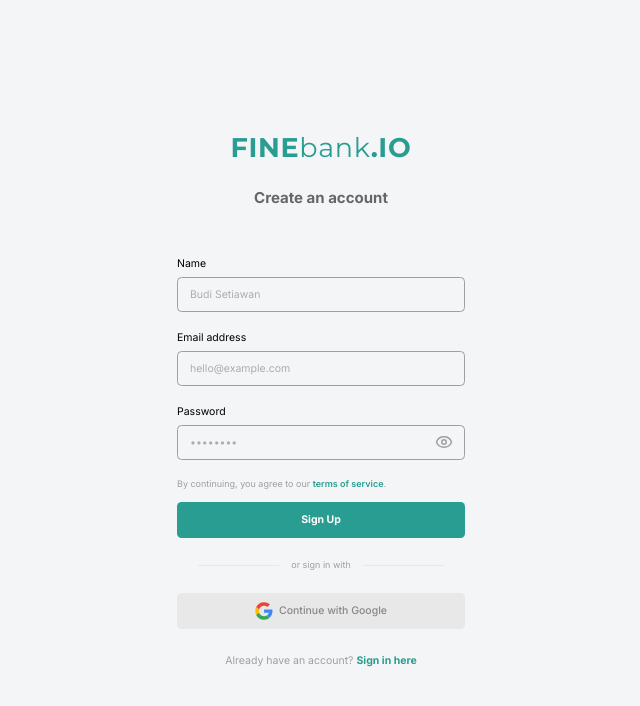
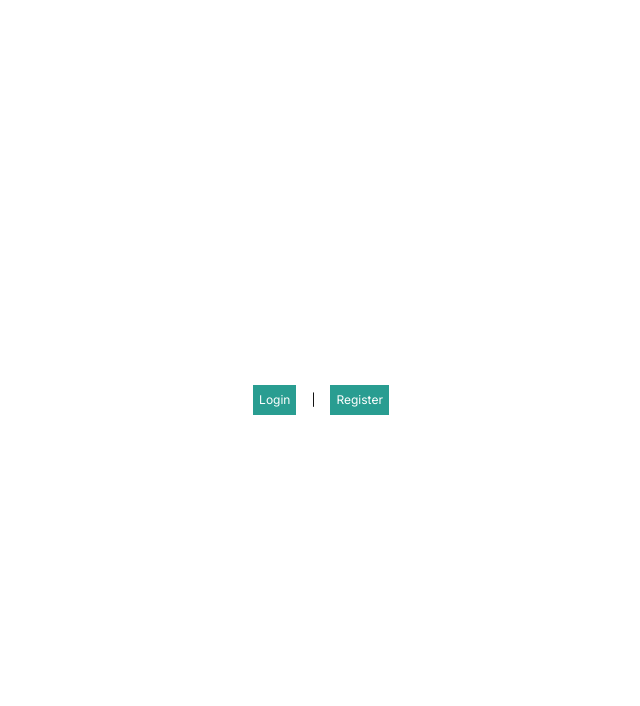
Before and after one commit to Farihna/admin-ui, a React (Vite) app: page / in a window 1280 px wide. Shown: the top 706 px of the page, without its empty margins (319-959 px from the left). Built offline with nearby package versions, Linux system fonts and the light colour scheme.

Commit message:
react router dom

```diff
--- a/package.json
+++ b/package.json
@@ -14,6 +14,7 @@
     "lucide-react": "^1.7.0",
     "react": "^18.3.1",
     "react-dom": "^18.3.1",
+    "react-router-dom": "^7.15.0",
     "tailwindcss": "^4.2.1"
   },
   "devDependencies": {
--- a/src/App.jsx
+++ b/src/App.jsx
@@ -1,14 +1,39 @@
 import React, { useState } from "react";
-import { Eye, EyeOff } from "lucide-react";
-
 import "./App.css";
 import SignInPage from "./pages/signin";
 import SignUpPage from "./pages/signup";
+import ErrorPage from "./pages/error";
+import { createBrowserRouter, RouterProvider } from "react-router-dom";
+import { Link } from "react-router-dom";
 
 function App() {
-  return (
-    <SignUpPage />
-  );
+  const myRouter = createBrowserRouter([
+    {
+      path: "/",
+      element: (
+        <div className="flex justify-center items-center min-h-screen">
+          <Link to="/signin" className="p-2 m-5 bg-primary text-white">
+            Login
+          </Link>
+          |
+          <Link to="/signup" className="p-2 m-5 bg-primary text-white">
+            Register
+          </Link>
+        </div>
+      ),
+      errorElement: <ErrorPage />,
+    },
+    {
+      path: "/signin",
+      element: <SignInPage />,
+    },
+    {
+      path: "/signup",
+      element: <SignUpPage />,
+    },
+  ]);
+
+  return <RouterProvider router={myRouter} />;
 }
 
 export default App;
--- a/src/components/Fragments/FormSignIn.jsx
+++ b/src/components/Fragments/FormSignIn.jsx
@@ -3,6 +3,7 @@
 import { Check } from "lucide-react";
 import CheckBox from "../elements/CheckBox";
 import Button from "../elements/Button";
+import { Link } from "react-router-dom";
 
 function FormSignIn() {
   return (
@@ -81,9 +82,9 @@
       {/* sign in with google end */}
       {/* link start */}
       <div className="flex justify-center">
-        <a className="text-primary text-sm font-bold cursor-pointer hover:underline">
+        <Link to="/signup" className="text-primary text-sm font-bold cursor-pointer hover:underline">
           Create an account
-        </a>
+        </Link>
       </div>
       {/* link end */}
     </>
--- a/src/components/Fragments/FormSignUp.jsx
+++ b/src/components/Fragments/FormSignUp.jsx
@@ -2,6 +2,7 @@
 import LabeledInput from "../elements/LabeledInput";
 import CheckBox from "../elements/CheckBox";
 import Button from "../elements/Button";
+import { Link } from "react-router-dom";
 
 function FormSignUp() {
   return (
@@ -92,9 +93,9 @@
       <div className="flex justify-center mt-6">
         <p className="text-sm text-gray-03">
           Already have an account?{" "}
-          <a className="text-primary font-bold cursor-pointer hover:underline">
+          <Link to="/signin" className="text-primary font-bold cursor-pointer hover:underline">
             Sign in here
-          </a>
+          </Link>
         </p>
       </div>
       {/* link end */}
--- /dev/null
+++ b/src/pages/error.jsx
@@ -0,0 +1,19 @@
+import React from "react";
+import { useRouteError } from "react-router-dom";
+import Logo from "../components/Elements/Logo";
+
+function error() {
+  const error = useRouteError();
+
+  return (
+    <div className="flex justify-center min-h-screen items-center bg-special-mainBg flex-col">
+      <Logo />
+      <h1 className="text-2xl font-bold mt-3 mb-1">Sorry,</h1>
+      <p>
+        {error.status} | {error.statusText || error.message}
+      </p>
+    </div>
+  );
+}
+
+export default error;
```
Also changed, not shown: vercel.json (added), 1 other file (tests, documents, lock files or other folders).
